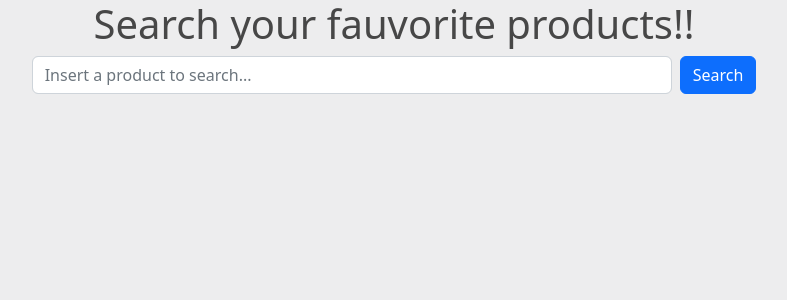
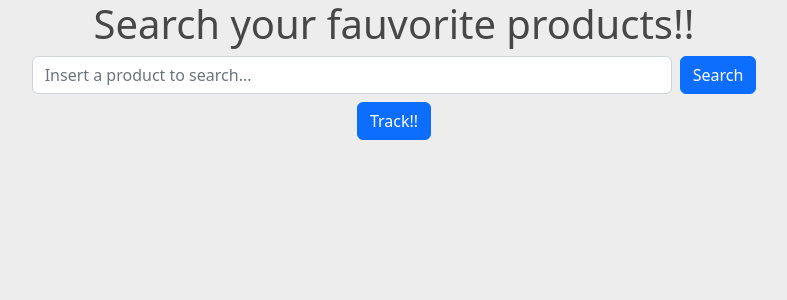
Before and after one commit to MartinJAA/Alilibaba_project, a Django app: page / in a window 1280 px wide. Shown: the top 300 px of the page, without its empty margins (246-1033 px from the left). Run offline with Django 4.2, Linux system fonts and the light colour scheme.

Commit message:
:sparkles: Feat: added function to take the information of the selected product for tracking

```diff
--- a/prueba/views.py
+++ b/prueba/views.py
@@ -16,8 +16,6 @@ def scraping(search_input):
     json_result = soup.findAll('script')[36].text.strip()[30:-64]
     format_json = json.loads(json_result)
     aux1 = format_json['props']['offerResultData']['offerList']
-    data = []
-    list_aux = []
     search_results =[]
 
     ##
@@ -33,7 +31,7 @@ def scraping(search_input):
 
             'Score':float(i['reviews'].get('productScore',0)),
 
-            'Price':i['promotionInfoVO']['localOriginalPriceFromStr'],
+            'Price':i['promotionInfoVO']['localOriginalPriceFromStr'][1:],
 
             'Image':i['image']['mainImage']
 
@@ -41,19 +39,38 @@ def scraping(search_input):
 
     ##
 
-    print(search_results)
+    # print(search_results)
 
     data_json =json.dumps(search_results) #json
 
-    print(data_json)
+    # print(data_json)
     return(search_results)
+
+def tracked_product(tracked_product):
+        product_elements = tracked_product[0].split('*')
+        product_elements_dict= {
+            "ID": product_elements[0],
+            "Title": product_elements[1],
+            "Score": product_elements[2],
+            "Price": product_elements[3],
+            "Image": product_elements[4]
+        }
+        return product_elements_dict
+
 def home(request):
-    product = Product.objects.all()
+    # product = Product.objects.all()
     if request.method == 'POST':
-        search_input = request.POST["input-product"]
-        if not search_input == "":
-            data_frame=scraping(search_input)
-            obj = Search(search=search_input)
-            obj.save()
-            return render(request , "home.html", {"product":data_frame})
+        # data_frame =[]
+        if "search_btn" in request.POST:
+            search_input = request.POST["input-product"]
+            if not search_input == "":
+                data_frame=scraping(search_input)
+                obj = Search(search=search_input)
+                obj.save()
+                return render(request , "home.html", {"product":data_frame})
+        elif "track_btn" in request.POST:
+            product_track = request.POST.getlist("product_tracked")
+            product_tracked = tracked_product(product_track)
+            print(product_tracked)
+            return render(request , "home.html", {"product_tracked":product_tracked})
     return render(request , "home.html")
--- a/template/home.html
+++ b/template/home.html
@@ -13,22 +13,26 @@
     <h1>Search your fauvorite products!!</h1>
     <form class="d-flex justify-content-center align-items-center mb-2" action="" method="post">{% csrf_token %}
         <input type="text" placeholder="Insert a product to search..." class="form-control me-2" name="input-product">
-        <button class="btn btn-primary" type="submit">Search</button>
+        <button class="btn btn-primary" type="submit" name="search_btn">Search</button>
     </form>
     <section class="cards-container">
+      <form action="" method="post" class="d-flex flex-column justify-content-center align-items-center mb-2">{% csrf_token %}
+        <button class="btn btn-primary" type="submit" name="track_btn">Track!!</button>
         {% for elem in product %}
           <div class="card m-2 rounded">
             <div class="card-body">
               <h2 class="card-title">{{ elem.Title }}</h2>
               <p class="card-valoration">Valoration: {{ elem.Score }}</p>
               <p class="card-price">$ {{ elem.Price }}</p>
-            <button class="btn btn-secondary">TRACK!!</button>
+              <label for=""><input type="checkbox" value="{{ elem.ID }}*{{ elem.Title }}*{{ elem.Score }}*{{ elem.Price }}*{{ elem.Image }}" name="product_tracked">TRACK!</label>
             </div>
             <div class="img-container m-2">
               <img src="{{ elem.Image }}" alt="" class="card-image img-fluid">
             </div>
           </div>
       {% endfor %}
+
+    </form>
     </section>
   </body>
 <script src="https://cdn.jsdelivr.net/npm/bootstrap@5.2.3/dist/js/bootstrap.bundle.min.js" integrity="sha384-kenU1KFdBIe4zVF0s0G1M5b4hcpxyD9F7jL+jjXkk+Q2h455rYXK/7HAuoJl+0I4" crossorigin="anonymous"></script>
```
Also changed, not shown: db.sqlite3. Lines whose indentation alone changed are shown as unchanged.
